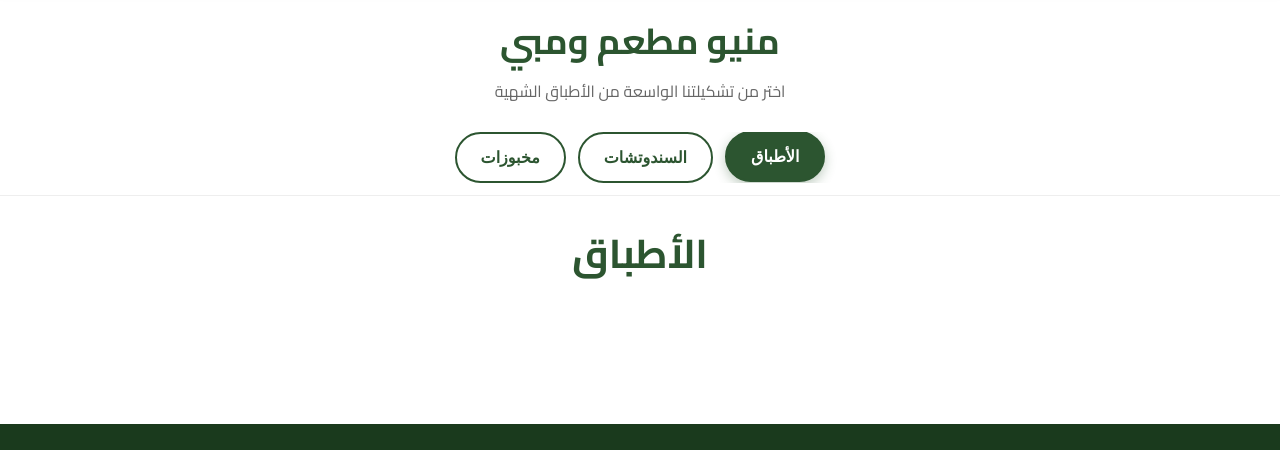
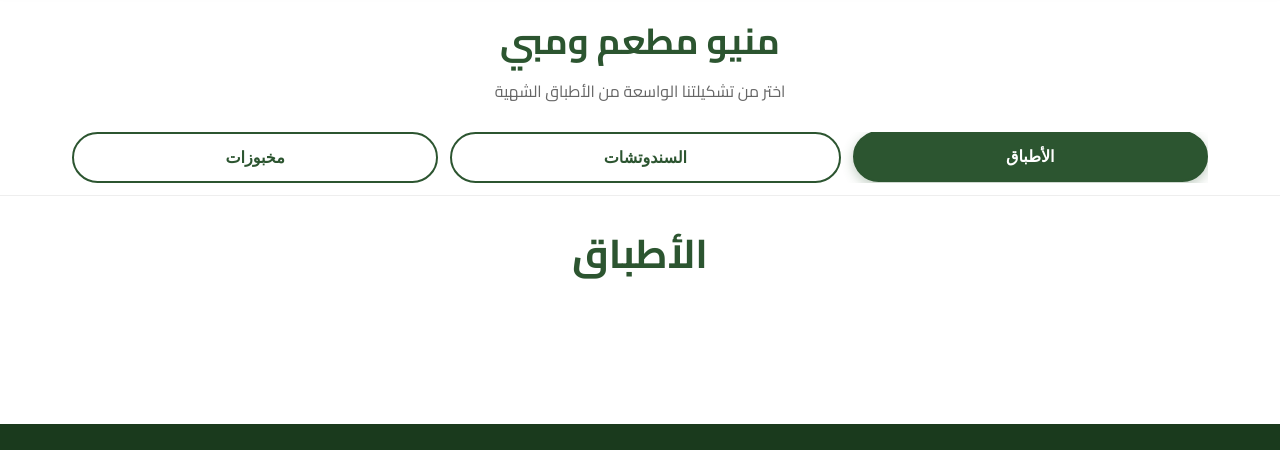
Before and after one commit to Tarekys99/wempy-f, a plain HTML site: page menu.html in a window 1280 px wide. Shown: the part 83-533 px from the top of the page. Drawn offline with Linux system fonts and the light colour scheme; no server answers.

Commit message:
Update categories show

```diff
--- a/css/menu.css
+++ b/css/menu.css
@@ -31,11 +31,12 @@
 
 .category-tabs {
   display: flex;
-  gap: 0.5rem;
+  gap: 0.35rem;
   padding: 0;
   overflow-x: auto;
   scrollbar-width: none;
   -ms-overflow-style: none;
+  justify-content: space-between;
 }
 
 .category-tabs::-webkit-scrollbar {
@@ -43,7 +44,7 @@
 }
 
 .tab-btn {
-  padding: 0.75rem 1.25rem;
+  padding: 0.6rem 0.8rem;
   border-radius: 2rem;
   border: 2px solid #2c5530;
   background: transparent;
@@ -51,12 +52,15 @@
   font-weight: 600;
   cursor: pointer;
   white-space: nowrap;
-  flex-shrink: 0;
-  font-size: 0.9rem;
+  flex-shrink: 1;
+  flex-grow: 1;
+  font-size: 0.8rem;
   transition: all 0.3s ease;
-  min-height: 2.75rem;
+  min-height: 2.5rem;
   display: flex;
   align-items: center;
+  justify-content: center;
+  min-width: 0;
 }
 
 .tab-btn.active,
```
Also changed, not shown: cart.html (+2 -2 lines).
